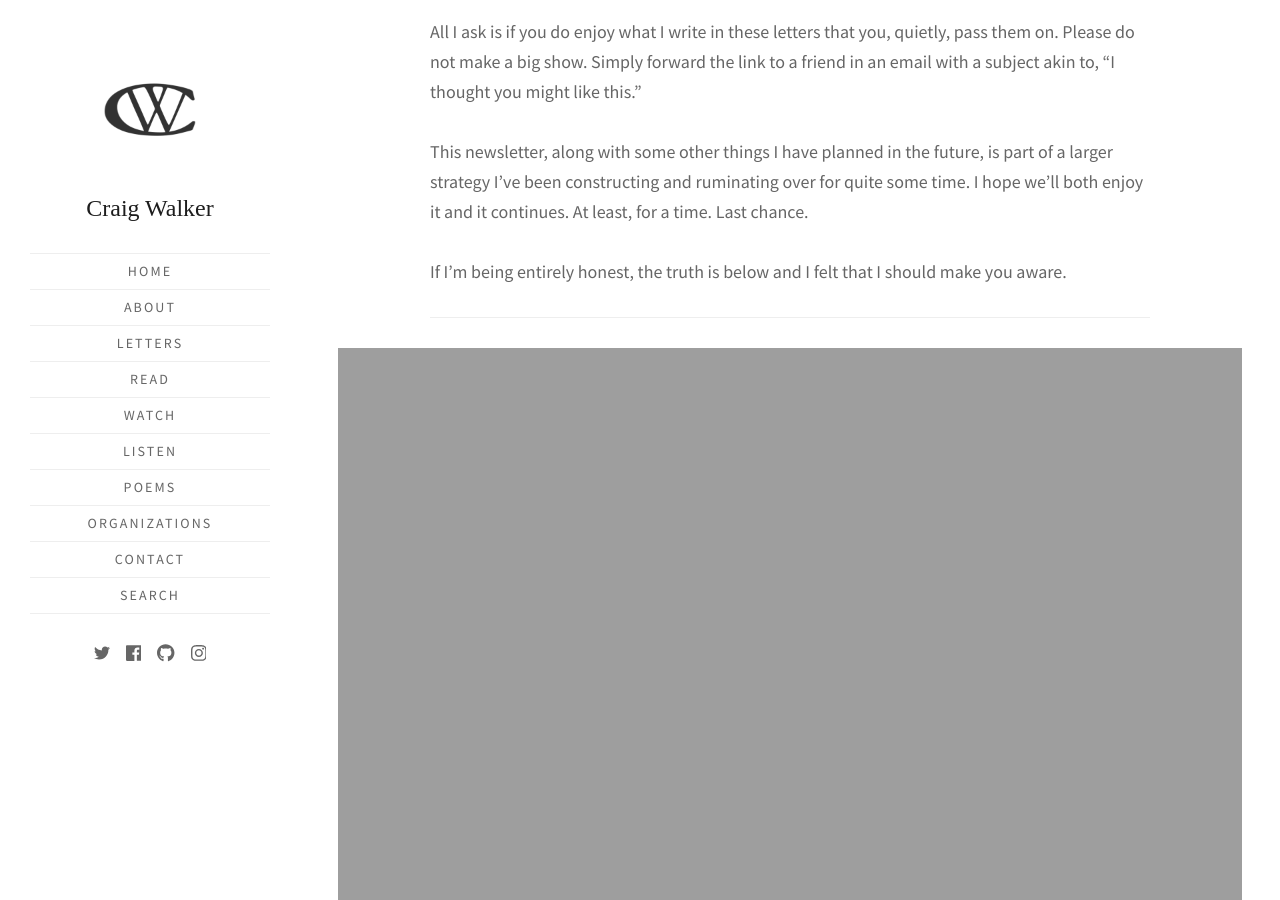
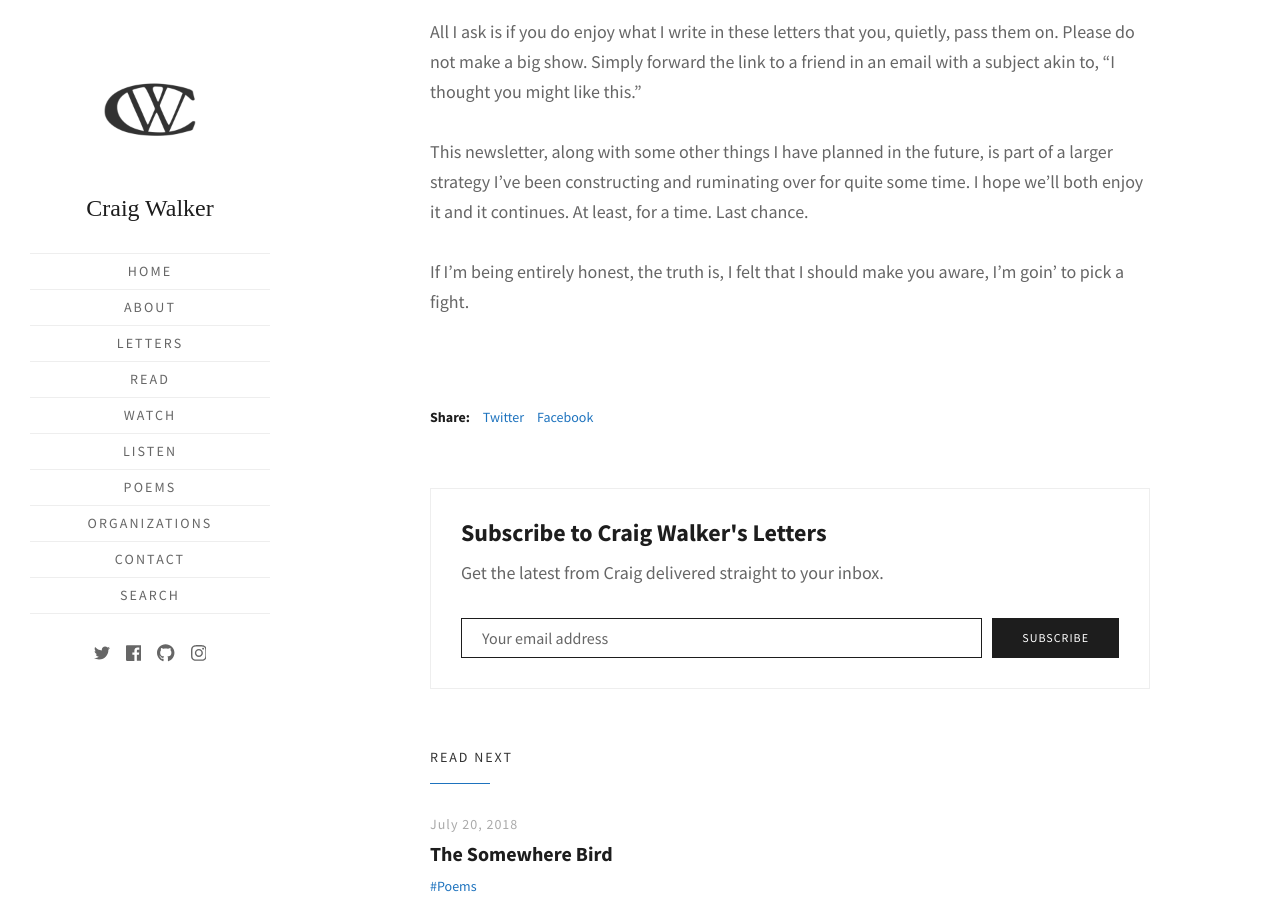
Before and after one commit to walkercraig/walkercraig, a Jekyll site: the page built from _posts/2018/2018-09-11-small-moves.md, in a window 1280 px wide and 900 px high, scrolled down 11584 px. Built offline with Jekyll 4.4.1, drawn with Linux system fonts in a browser that asks for light colours; some web fonts are replaced.

Commit message:
Update 2018-09-11-small-moves.md

```diff
--- a/_posts/2018/2018-09-11-small-moves.md
+++ b/_posts/2018/2018-09-11-small-moves.md
@@ -164,9 +164,6 @@ All I ask is if you do enjoy what I write in these letters that you, quietly, pa
 This newsletter, along with some other things I have planned in the future, is part of a larger strategy I’ve been constructing and ruminating over for quite some time. I hope we’ll both enjoy it and it continues. At least, for a time.
 Last chance.
 
-If I’m being entirely honest, the truth is below and I felt that I should make you aware.
-
----
-![Braveheart - Pick A Fight](https://walkercraig.github.io/roycetest/assets/images/posts/2018/braveheartpickafight.gif#wide)
+If I’m being entirely honest, the truth is, I felt that I should make you aware, I'm goin' to pick a fight.
 
 <br/>
```
